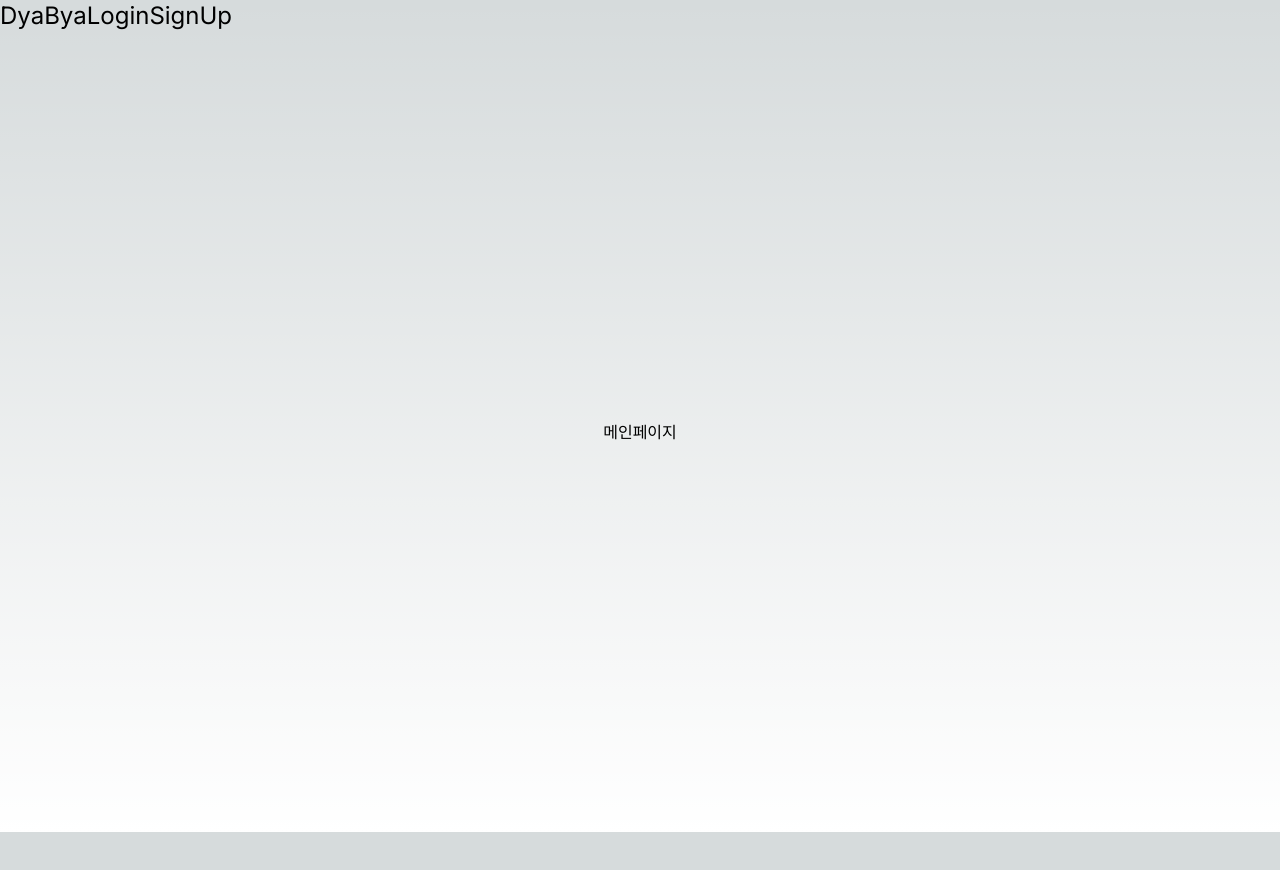
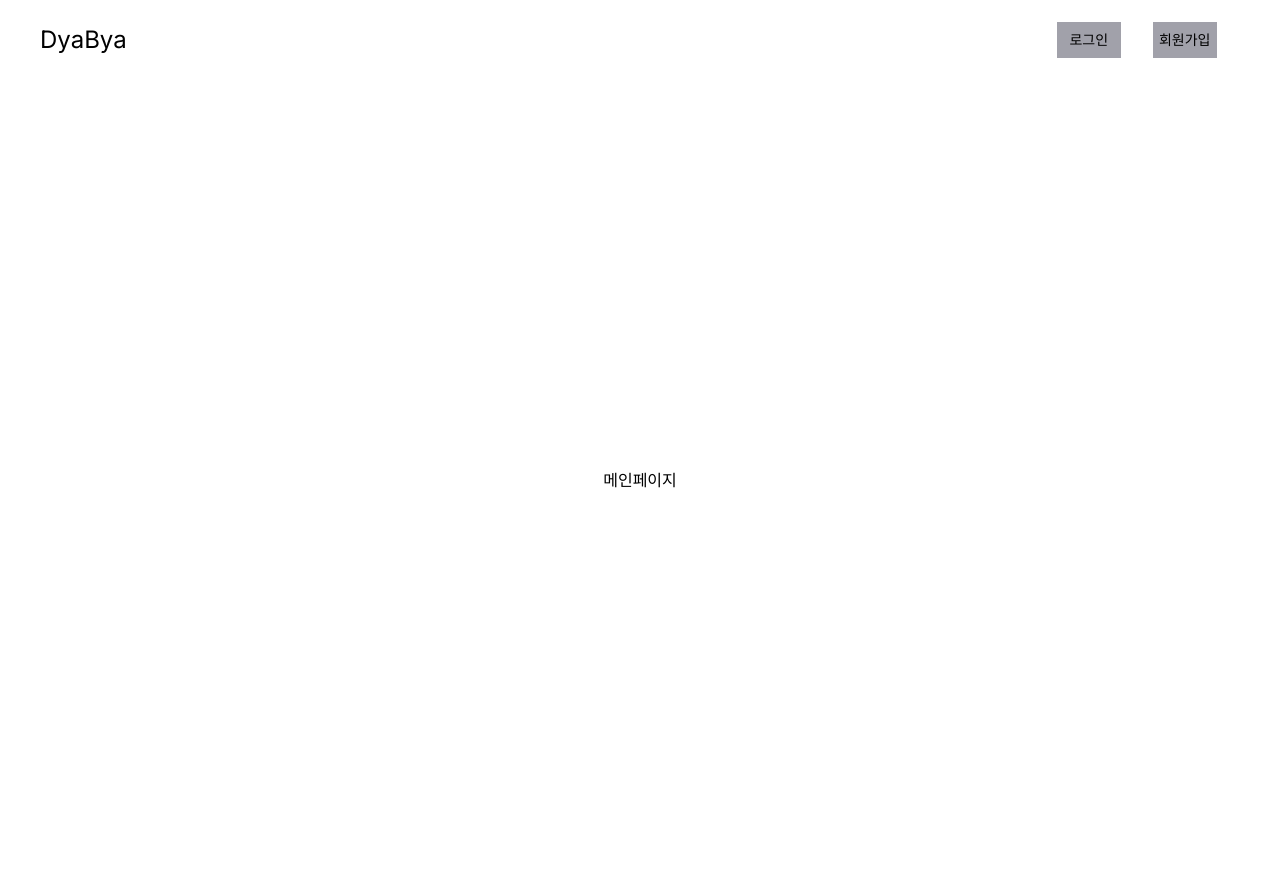
Before and after one commit to kimwoojin123/KDT-IaaS-1team-ERP, a Next.js app in the folder kim/: page / in a window 1280 px wide. Shown: the top 870 px of the page. Before the commit the page ends 832 px from the top, so only its background shows below. Built offline with nearby package versions, Linux system fonts and the light colour scheme.

Commit message:
레이아웃 간략히 설정

```diff
--- a/kim/app/layout.tsx
+++ b/kim/app/layout.tsx
@@ -20,13 +20,15 @@ export default function RootLayout({
   return (
     <html lang="en">
       <body className={inter.className}>
-       <div className='flex'>
+       <div className='flex w-lvw h-20 items-center pl-10'>
         <Reload />
-        <div className=''>
-        <Link className="text-2xl" href="/login">Login</Link>
-        </div>
-        <div>
-        <Link className="text-2xl" href="/signup">SignUp</Link>
+        <div className='w-40 flex justify-between relative left-3/4'>
+          <div className='flex justify-center items-center bg-zinc-400 w-16 h-9'>
+            <Link className= "text-sm" href="/login">로그인</Link>
+          </div>
+          <div className='flex justify-center items-center bg-zinc-400 w-16 h-9'>
+           <Link className="text-sm" href="/signup">회원가입</Link>
+          </div>
         </div>
       </div>
       {children}
--- a/kim/app/ui/globals.css
+++ b/kim/app/ui/globals.css
@@ -1,27 +1,3 @@
 @tailwind base;
 @tailwind components;
 @tailwind utilities;
-
-:root {
-  --foreground-rgb: 0, 0, 0;
-  --background-start-rgb: 214, 219, 220;
-  --background-end-rgb: 255, 255, 255;
-}
-
-@media (prefers-color-scheme: dark) {
-  :root {
-    --foreground-rgb: 255, 255, 255;
-    --background-start-rgb: 0, 0, 0;
-    --background-end-rgb: 0, 0, 0;
-  }
-}
-
-body {
-  color: rgb(var(--foreground-rgb));
-  background: linear-gradient(
-      to bottom,
-      transparent,
-      rgb(var(--background-end-rgb))
-    )
-    rgb(var(--background-start-rgb));
-}
```
